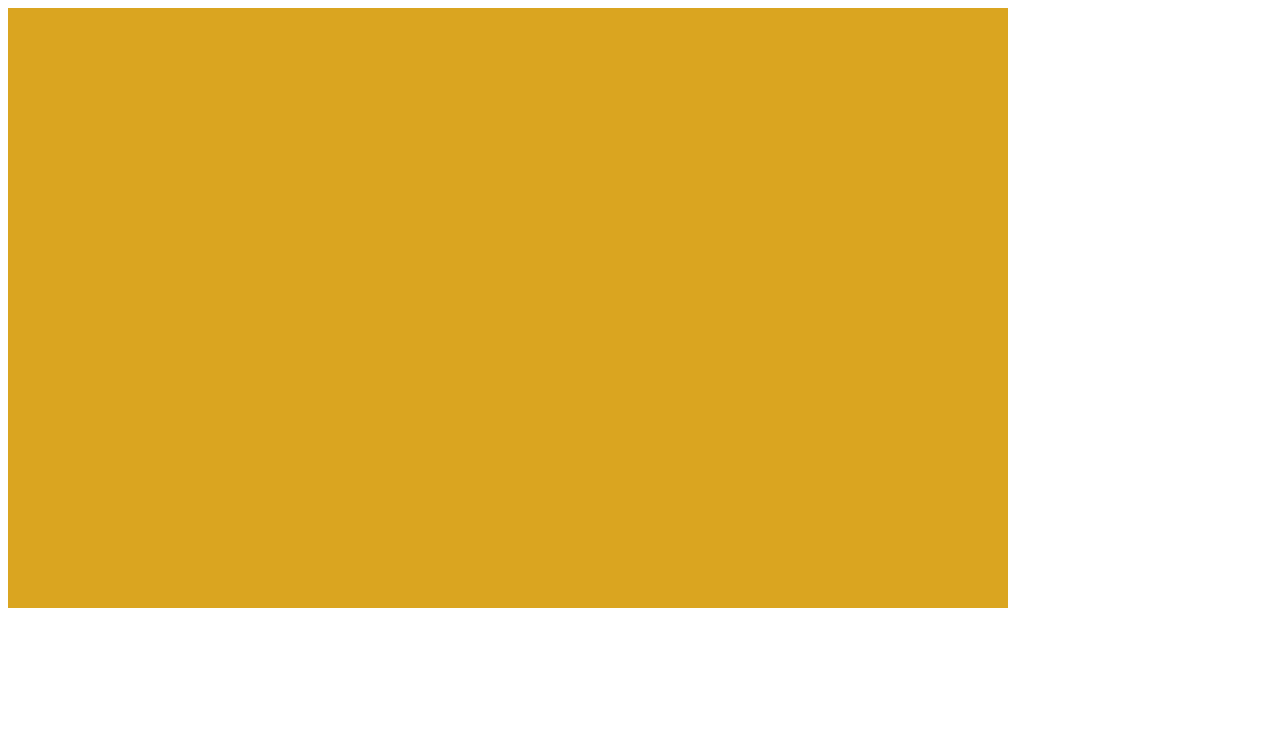
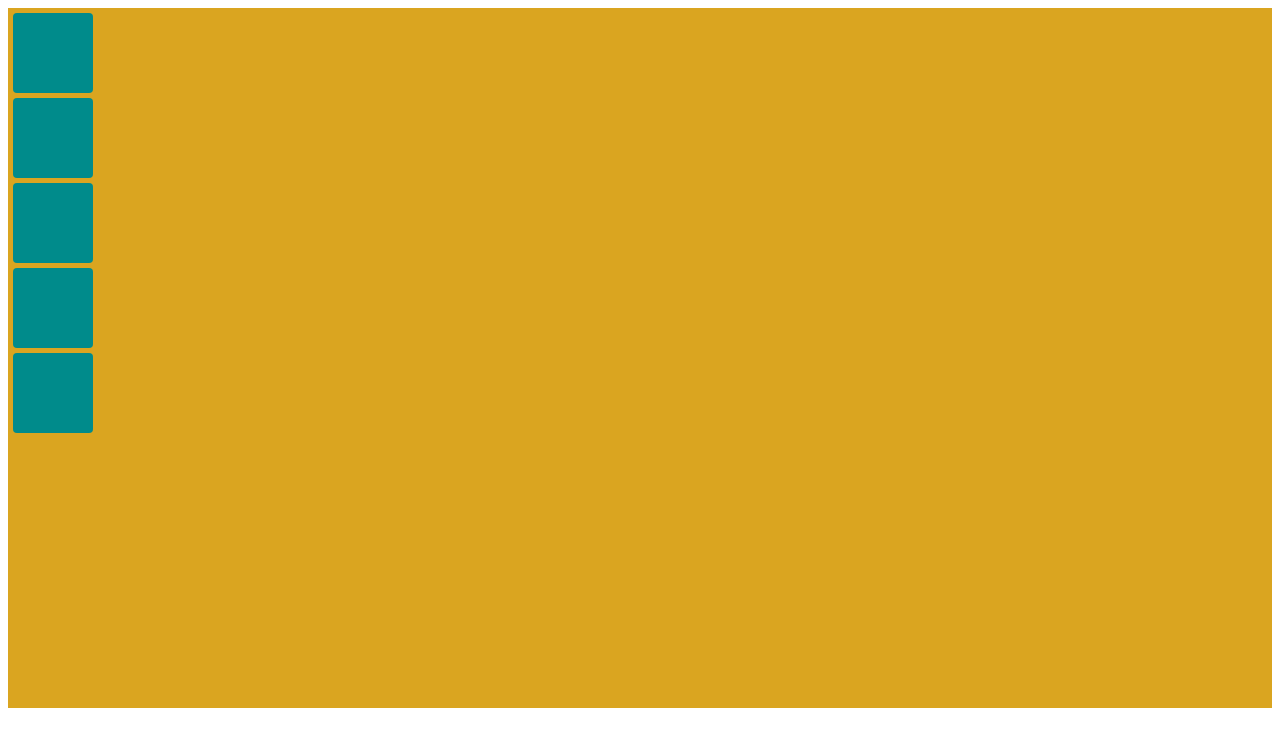
Before and after one commit to johnnion1/Etch-a-Sketch, a plain HTML site: page index.html in a window 1280 px wide. Drawn offline with Linux system fonts and the light colour scheme.

Commit message:
Testing appending multiple children (squares)

```diff
--- a/index.html
+++ b/index.html
@@ -5,25 +5,37 @@
         <title>Etch-A-Sketch</title>
         <script src="script.js" defer></script>
         <style>
-            .square {
-                height: 100px;
-                width: 100px;
-                color: blue;
-                background-color: green;
-            }
+
             #container {
                 background-color: goldenrod;
-                height: 600px;
-                width: 1000px;
+                min-height: 700px;
+                width: 100%;
                 display: flex;
+                flex:0 1 auto;
+            }
+            #grid {
 
             }
+            .square {
+                height: 80px;
+                width: 80px;
+                background-color: darkcyan;
+                border-radius: 5%;
+                margin: 5px;
+
+
+            }
+
+
+
         </style>
     </head>
 
 
     <body>
-<div id="container"></div>
+<div id="container">
+    <div id="grid"></div>
+    </div>
 
     </body>
 
--- a/script.js
+++ b/script.js
@@ -1,11 +1,19 @@
 /* (for InputtedNumber: repeat the following, putting it in grid formation:) */
 
-const ff  = document.querySelector('#container');
+const ff  = document.querySelector('#grid');
 const square = document.createElement('div');
 square.classList.add('square');
 
+function createSquares(numb) {
+while (numb > 0) {
+    let createDiv = document.createElement('div');
+    createDiv.classList.add('square');
+    ff.appendChild(createDiv);
+    numb--
+    }
+}
 
-
+createSquares(5);
 function runGrid(x,y) {
     for(x-1; x >0; x--) {
 
```
